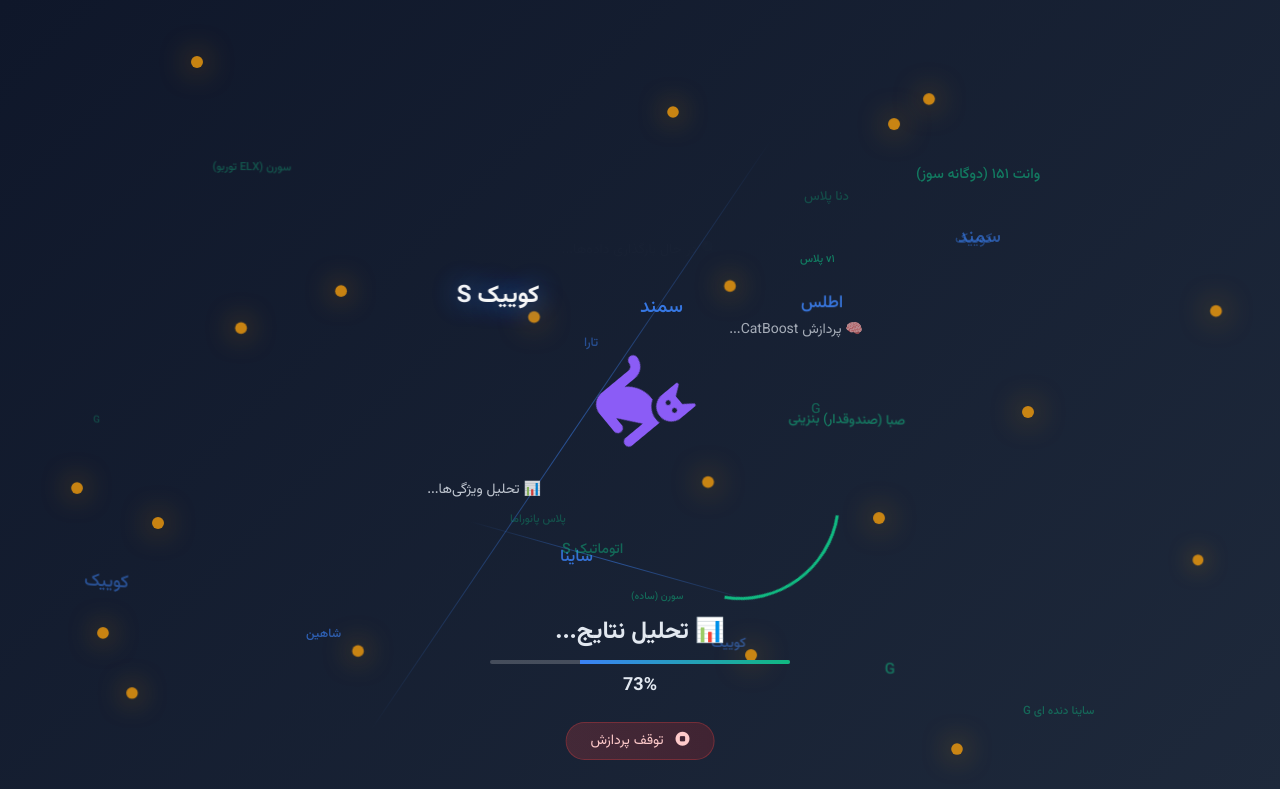
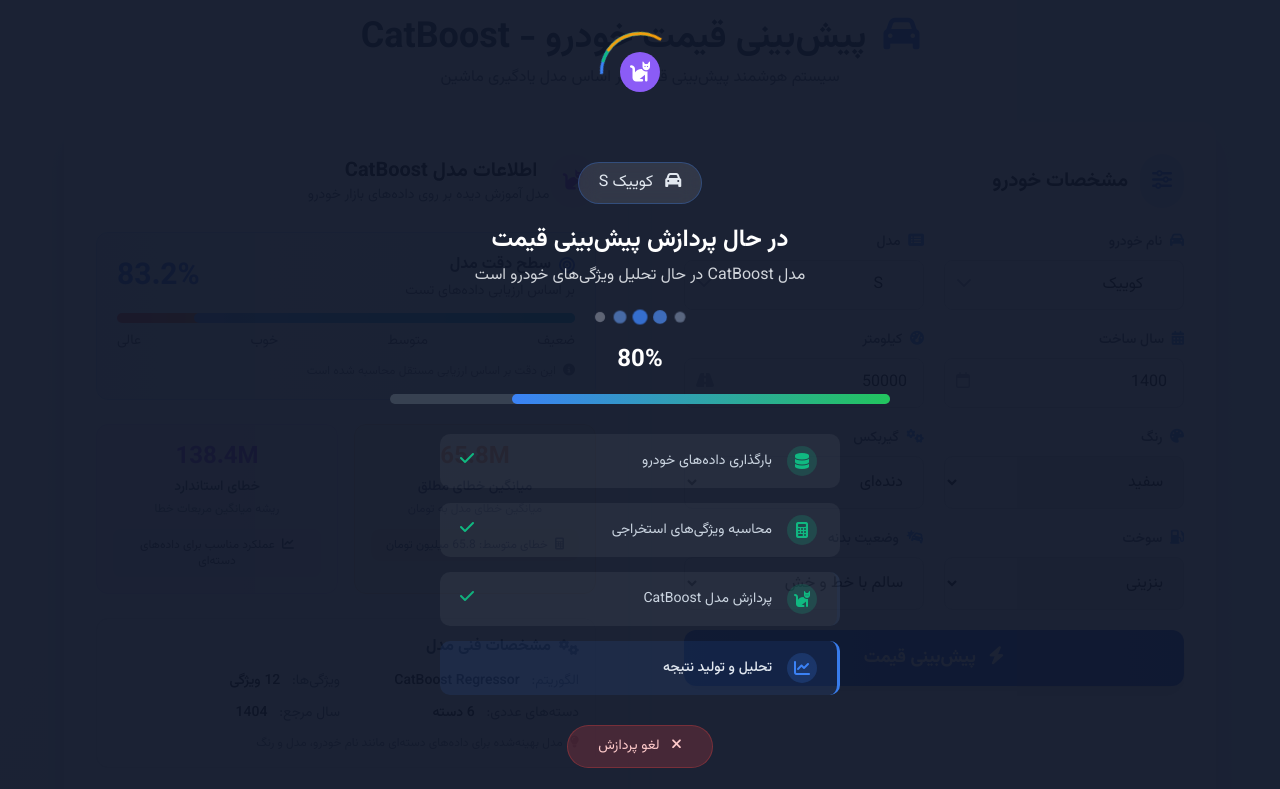
Before and after one commit to Tedrahim/car-price-ui, a plain HTML site: page index.html in a window 1280 px wide. Both pictures are taken after a click on the button "پیش‌بینی قیمت". Shown: the top 789 px of the page. Drawn offline with nearby package versions, Linux system fonts and the light colour scheme.

Commit message:
Update index.html

```diff
--- a/index.html
+++ b/index.html
@@ -29,86 +29,17 @@
       box-shadow: 0 10px 25px rgba(0, 0, 0, 0.1);
     }
 
-    /* استایل‌های انیمیشن پردازش */
+    /* استایل‌های انیمیشن پردازش - نسخه ساده و شیک */
     .processing-overlay {
       position: fixed;
       top: 0;
       left: 0;
       width: 100%;
       height: 100%;
-      background: linear-gradient(135deg, #0f172a 0%, #1e293b 100%);
+      background: rgba(15, 23, 42, 0.95);
       z-index: 9999;
       display: none;
       overflow: hidden;
-      perspective: 1000px;
-    }
-
-    .particle-3d {
-      position: absolute;
-      font-size: 14px;
-      font-weight: 500;
-      pointer-events: none;
-      z-index: 1;
-      transform-style: preserve-3d;
-      animation: float3d 8s infinite ease-in-out;
-    }
-
-    .car-particle {
-      color: rgba(59, 130, 246, 0.9);
-    }
-
-    .model-particle {
-      color: rgba(16, 185, 129, 0.9);
-      animation: float3d 6s infinite ease-in-out reverse;
-    }
-
-    .data-node {
-      position: absolute;
-      width: 8px;
-      height: 8px;
-      background: rgba(245, 158, 11, 0.8);
-      border-radius: 50%;
-      pointer-events: none;
-      z-index: 1;
-      box-shadow: 0 0 10px rgba(245, 158, 11, 0.5);
-      animation: pulse 2s infinite alternate;
-    }
-
-    .connection-line {
-      position: absolute;
-      height: 1px;
-      background: linear-gradient(90deg, transparent, rgba(59, 130, 246, 0.5), transparent);
-      pointer-events: none;
-      z-index: 0;
-      transform-origin: 0 0;
-    }
-
-    .selected-car-highlight {
-      position: absolute;
-      color: #ffffff;
-      font-size: 24px;
-      font-weight: bold;
-      text-shadow: 0 0 20px rgba(59, 130, 246, 0.8);
-      pointer-events: none;
-      z-index: 2;
-      animation: pulseGlow 2s infinite alternate;
-    }
-
-    @keyframes float3d {
-      0%, 100% { transform: translate3d(0, 0, 0) rotateX(0deg) rotateY(0deg); }
-      25% { transform: translate3d(20px, -30px, 20px) rotateX(10deg) rotateY(20deg); }
-      50% { transform: translate3d(-15px, 20px, -10px) rotateX(-5deg) rotateY(-10deg); }
-      75% { transform: translate3d(30px, 15px, 15px) rotateX(15deg) rotateY(15deg); }
-    }
-
-    @keyframes pulseGlow {
-      0% { opacity: 0.7; text-shadow: 0 0 10px rgba(59, 130, 246, 0.5); }
-      100% { opacity: 1; text-shadow: 0 0 30px rgba(59, 130, 246, 1); }
-    }
-
-    @keyframes pulse {
-      0% { transform: scale(1); box-shadow: 0 0 10px rgba(245, 158, 11, 0.5); }
-      100% { transform: scale(1.5); box-shadow: 0 0 20px rgba(245, 158, 11, 0.8); }
     }
 
     .processing-center {
@@ -117,106 +48,294 @@
       left: 50%;
       transform: translate(-50%, -50%);
       z-index: 3;
+      text-align: center;
+      width: 90%;
+      max-width: 500px;
     }
 
-    .catboost-icon {
-      font-size: 80px;
-      color: #8b5cf6;
-      animation: rotate 20s linear infinite;
+    .loader-container {
+      display: flex;
+      justify-content: center;
+      margin-bottom: 30px;
+    }
+
+    .loader {
+      width: 80px;
+      height: 80px;
+      border-radius: 50%;
+      position: relative;
+      display: flex;
+      justify-content: center;
+      align-items: center;
+    }
+
+    .loader-ring {
+      position: absolute;
+      width: 100%;
+      height: 100%;
+      border-radius: 50%;
+      border: 3px solid transparent;
+      animation: rotate 1.5s linear infinite;
+    }
+
+    .loader-ring-1 {
+      border-top: 3px solid #3b82f6;
+    }
+
+    .loader-ring-2 {
+      border-right: 3px solid #10b981;
+      animation-delay: 0.3s;
+    }
+
+    .loader-ring-3 {
+      border-bottom: 3px solid #f59e0b;
+      animation-delay: 0.6s;
+    }
+
+    .loader-core {
+      width: 40px;
+      height: 40px;
+      background: #8b5cf6;
+      border-radius: 50%;
+      display: flex;
+      justify-content: center;
+      align-items: center;
+      color: white;
+      font-size: 20px;
+      z-index: 2;
     }
 
     @keyframes rotate {
-      from { transform: rotate(0deg); }
-      to { transform: rotate(360deg); }
+      0% { transform: rotate(0deg); }
+      100% { transform: rotate(360deg); }
     }
 
-    .progress-ring {
-      position: absolute;
-      top: 50%;
-      left: 50%;
-      transform: translate(-50%, -50%);
-      width: 200px;
-      height: 200px;
-      border: 3px solid transparent;
-      border-top: 3px solid #10b981;
+    .progress-dots {
+      display: flex;
+      justify-content: center;
+      gap: 10px;
+      margin: 20px 0;
+    }
+
+    .progress-dot {
+      width: 10px;
+      height: 10px;
       border-radius: 50%;
-      animation: rotate 2s linear infinite;
+      background: rgba(255, 255, 255, 0.3);
+      animation: pulse 1.5s infinite ease-in-out;
+    }
+
+    .progress-dot:nth-child(1) { animation-delay: 0s; }
+    .progress-dot:nth-child(2) { animation-delay: 0.3s; }
+    .progress-dot:nth-child(3) { animation-delay: 0.6s; }
+    .progress-dot:nth-child(4) { animation-delay: 0.9s; }
+    .progress-dot:nth-child(5) { animation-delay: 1.2s; }
+
+    @keyframes pulse {
+      0%, 100% { transform: scale(1); background: rgba(255, 255, 255, 0.3); }
+      50% { transform: scale(1.5); background: rgba(59, 130, 246, 0.8); }
+    }
+
+    .car-info-badge {
+      display: inline-block;
+      background: rgba(255, 255, 255, 0.1);
+      border: 1px solid rgba(59, 130, 246, 0.3);
+      padding: 8px 20px;
+      border-radius: 50px;
+      margin: 20px 0;
+      font-size: 16px;
+      color: #e2e8f0;
+      backdrop-filter: blur(10px);
+    }
+
+    .processing-steps {
+      display: flex;
+      flex-direction: column;
+      gap: 15px;
+      margin-top: 30px;
+      max-width: 400px;
+      margin-left: auto;
+      margin-right: auto;
     }
 
     .processing-step {
-      position: absolute;
-      color: #e2e8f0;
-      font-size: 14px;
-      text-align: center;
-      width: 200px;
-      opacity: 0;
-      animation: fadeInOut 3s infinite;
+      display: flex;
+      align-items: center;
+      gap: 15px;
+      padding: 12px 20px;
+      background: rgba(255, 255, 255, 0.05);
+      border-radius: 10px;
+      border-right: 3px solid transparent;
+      transition: all 0.3s ease;
     }
 
-    @keyframes fadeInOut {
-      0%, 100% { opacity: 0; }
-      50% { opacity: 1; }
+    .processing-step.active {
+      background: rgba(59, 130, 246, 0.1);
+      border-right-color: #3b82f6;
     }
 
-    .step-1 { top: 30%; left: 50%; transform: translateX(-50%); animation-delay: 0s; }
-    .step-2 { top: 40%; right: 30%; animation-delay: 1s; }
-    .step-3 { top: 60%; left: 30%; animation-delay: 2s; }
-    .step-4 { bottom: 30%; left: 50%; transform: translateX(-50%); animation-delay: 3s; }
+    .step-icon {
+      width: 30px;
+      height: 30px;
+      border-radius: 50%;
+      display: flex;
+      justify-content: center;
+      align-items: center;
+      background: rgba(255, 255, 255, 0.1);
+      color: #94a3b8;
+    }
 
-    .progress-3d {
-      position: absolute;
-      bottom: 100px;
-      left: 50%;
-      transform: translateX(-50%);
+    .processing-step.active .step-icon {
+      background: rgba(59, 130, 246, 0.2);
+      color: #3b82f6;
+    }
+
+    .step-text {
+      flex: 1;
+      text-align: right;
+      color: #cbd5e1;
+      font-size: 14px;
+    }
+
+    .processing-step.active .step-text {
       color: #e2e8f0;
+      font-weight: 500;
+    }
+
+    .step-check {
+      opacity: 0;
+      color: #10b981;
+      transition: opacity 0.3s ease;
+    }
+
+    .processing-step.completed .step-check {
+      opacity: 1;
+    }
+
+    .processing-step.completed .step-icon {
+      background: rgba(16, 185, 129, 0.2);
+      color: #10b981;
+    }
+
+    .progress-text {
       font-size: 24px;
       font-weight: bold;
-      text-align: center;
-      z-index: 4;
+      color: white;
+      margin-top: 20px;
+    }
+
+    .cancel-btn {
+      margin-top: 30px;
+      background: rgba(239, 68, 68, 0.2);
+      border: 1px solid rgba(239, 68, 68, 0.3);
+      color: #fecaca;
+      padding: 10px 30px;
+      border-radius: 50px;
+      font-size: 14px;
+      cursor: pointer;
+      transition: all 0.3s ease;
+    }
+
+    .cancel-btn:hover {
+      background: rgba(239, 68, 68, 0.3);
+      border-color: rgba(239, 68, 68, 0.5);
     }
   </style>
 </head>
 <body class="bg-gradient-to-br from-gray-50 to-blue-50">
-  <!-- Overlay انیمیشن پردازش -->
+  <!-- Overlay انیمیشن پردازش - نسخه ساده و شیک -->
   <div id="processingOverlay" class="processing-overlay">
-    <!-- ذرات -->
-    <div id="carParticles"></div>
-    <div id="modelParticles"></div>
+    <div class="processing-center">
+      <!-- لودر دایره‌ای -->
+      <div class="loader-container">
+        <div class="loader">
+          <div class="loader-ring loader-ring-1"></div>
+          <div class="loader-ring loader-ring-2"></div>
+          <div class="loader-ring loader-ring-3"></div>
+          <div class="loader-core">
+            <i class="fas fa-cat"></i>
+          </div>
+        </div>
+      </div>
 
-    <!-- گره‌های داده -->
-    <div id="dataNodes"></div>
+      <!-- نمایش خودرو انتخاب شده -->
+      <div id="selectedCarBadge" class="car-info-badge">
+        <i class="fas fa-car ml-2"></i>
+        <span id="carNameText">پژو ۲۰۶</span>
+      </div>
 
-    <!-- خطوط اتصال -->
-    <div id="connectionLines"></div>
+      <!-- متن اصلی -->
+      <h2 class="text-2xl font-bold text-white mb-2">در حال پردازش پیش‌بینی قیمت</h2>
+      <p class="text-gray-300 mb-6">مدل CatBoost در حال تحلیل ویژگی‌های خودرو است</p>
 
-    <!-- خودرو انتخاب شده -->
-    <div id="selectedCarHighlight" class="selected-car-highlight"></div>
+      <!-- نقاط پالسی -->
+      <div class="progress-dots">
+        <div class="progress-dot"></div>
+        <div class="progress-dot"></div>
+        <div class="progress-dot"></div>
+        <div class="progress-dot"></div>
+        <div class="progress-dot"></div>
+      </div>
 
-    <!-- مرکز پردازش -->
-    <div class="processing-center">
-      <i class="fas fa-cat catboost-icon"></i>
-      <div class="progress-ring"></div>
+      <!-- درصد پیشرفت -->
+      <div class="progress-text">
+        <span id="progressPercentage">0</span>%
+      </div>
+
+      <!-- نوار پیشرفت -->
+      <div class="w-full bg-gray-700 rounded-full h-2.5 mt-4">
+        <div id="progressBar" class="bg-gradient-to-r from-blue-500 to-green-500 h-2.5 rounded-full transition-all duration-300" style="width: 0%"></div>
       </div>
 
       <!-- مراحل پردازش -->
-    <div class="processing-step step-1">🔍 در حال بارگذاری داده‌ها...</div>
-    <div class="processing-step step-2">🧠 پردازش CatBoost...</div>
-    <div class="processing-step step-3">📊 تحلیل ویژگی‌ها...</div>
-    <div class="processing-step step-4">💰 محاسبه قیمت نهایی...</div>
+      <div class="processing-steps">
+        <div class="processing-step" id="step1">
+          <div class="step-icon">
+            <i class="fas fa-database"></i>
+          </div>
+          <div class="step-text">بارگذاری داده‌های خودرو</div>
+          <div class="step-check">
+            <i class="fas fa-check"></i>
+          </div>
+        </div>
 
-    <!-- درصد پیشرفت -->
-    <div class="progress-3d">
-      <div id="progressText">در حال پردازش...</div>
-      <div id="progressBar" style="width: 300px; height: 4px; background: rgba(255,255,255,0.2); margin-top: 10px; border-radius: 2px; overflow: hidden;">
-        <div id="progressFill" style="height: 100%; width: 0%; background: linear-gradient(90deg, #3b82f6, #10b981); transition: width 0.3s ease;"></div>
+        <div class="processing-step" id="step2">
+          <div class="step-icon">
+            <i class="fas fa-calculator"></i>
           </div>
-      <div id="progressPercentage" class="mt-2 text-lg">0%</div>
+          <div class="step-text">محاسبه ویژگی‌های استخراجی</div>
+          <div class="step-check">
+            <i class="fas fa-check"></i>
+          </div>
+        </div>
+
+        <div class="processing-step" id="step3">
+          <div class="step-icon">
+            <i class="fas fa-cat"></i>
+          </div>
+          <div class="step-text">پردازش مدل CatBoost</div>
+          <div class="step-check">
+            <i class="fas fa-check"></i>
+          </div>
+        </div>
+
+        <div class="processing-step" id="step4">
+          <div class="step-icon">
+            <i class="fas fa-chart-line"></i>
+          </div>
+          <div class="step-text">تحلیل و تولید نتیجه</div>
+          <div class="step-check">
+            <i class="fas fa-check"></i>
+          </div>
+        </div>
       </div>
 
       <!-- دکمه لغو -->
-    <button id="cancelProcessing" class="absolute bottom-10 left-1/2 transform -translate-x-1/2 bg-gradient-to-r from-red-500/20 to-red-600/20 text-red-200 border border-red-500/30 px-6 py-2 rounded-full text-sm cursor-pointer transition-all hover:from-red-600/30 hover:to-red-700/30">
-      <i class="fas fa-stop-circle ml-2"></i> توقف پردازش
+      <button id="cancelProcessing" class="cancel-btn">
+        <i class="fas fa-times ml-2"></i>
+        لغو پردازش
       </button>
+    </div>
   </div>
 
   <div class="min-h-screen flex flex-col items-center justify-center p-4">
@@ -788,70 +907,60 @@
       return new Intl.NumberFormat('fa-IR').format(price);
     }
 
-    // --------------------- انیمیشن ---------------------
+    // --------------------- انیمیشن پردازش ساده ---------------------
 
     // تابع شروع انیمیشن پردازش
     function startProcessingAnimation(selectedCar, selectedModel) {
       isAnimating = true;
       const overlay = document.getElementById('processingOverlay');
-      const progressFill = document.getElementById('progressFill');
-      const progressText = document.getElementById('progressText');
-      const progressPercent = document.getElementById('progressPercentage');
-      const selectedCarHighlight = document.getElementById('selectedCarHighlight');
+      const progressBar = document.getElementById('progressBar');
+      const progressPercentage = document.getElementById('progressPercentage');
+      const carNameText = document.getElementById('carNameText');
+
+      // تنظیم اطلاعات خودرو
+      carNameText.textContent = `${selectedCar} ${selectedModel}`;
+
+      // بازنشانی مراحل
+      document.querySelectorAll('.processing-step').forEach(step => {
+        step.classList.remove('active', 'completed');
+      });
 
       // نمایش overlay
       overlay.style.display = 'block';
       document.body.style.overflow = 'hidden';
 
-      // تنظیم خودرو انتخاب شده
-      selectedCarHighlight.textContent = `${selectedCar} ${selectedModel}`;
-      selectedCarHighlight.style.left = '50%';
-      selectedCarHighlight.style.top = '20%';
-      selectedCarHighlight.style.transform = 'translate(-50%, -50%)';
-
-      // ایجاد المان‌ها
-      createParticles();
-
       // شروع انیمیشن پیشرفت
       currentProgress = 0;
-      progressFill.style.width = '0%';
-      progressPercent.textContent = '0%';
+      progressBar.style.width = '0%';
+      progressPercentage.textContent = '0';
+
+      // فعال‌سازی مرحله اول
+      document.getElementById('step1').classList.add('active');
 
       animationInterval = setInterval(() => {
         if (currentProgress < 100) {
           currentProgress += Math.random() * 3 + 1;
           if (currentProgress > 100) currentProgress = 100;
 
-          progressFill.style.width = currentProgress + '%';
-          progressPercent.textContent = Math.round(currentProgress) + '%';
+          progressBar.style.width = currentProgress + '%';
+          progressPercentage.textContent = Math.round(currentProgress);
 
-          // به‌روزرسانی متن پیشرفت
-          if (currentProgress < 20) {
-            progressText.textContent = '📡 در حال اتصال به سرور...';
-          } else if (currentProgress < 40) {
-            progressText.textContent = '🔍 استخراج ویژگی‌ها...';
-          } else if (currentProgress < 60) {
-            progressText.textContent = '🧠 پردازش CatBoost...';
-          } else if (currentProgress < 80) {
-            progressText.textContent = '📊 تحلیل نتایج...';
-          } else {
-            progressText.textContent = '✅ آماده‌سازی گزارش...';
-          }
-
-          // حرکت خودرو
-          const x = 20 + Math.sin(Date.now() / 1000) * 30;
-          const y = 20 + Math.cos(Date.now() / 700) * 25;
-
-          selectedCarHighlight.style.left = x + '%';
-          selectedCarHighlight.style.top = y + '%';
-          selectedCarHighlight.style.transform = `translate(-50%, -50%)`;
-
-          // حرکت ذرات
-          moveParticles();
-
-          // ایجاد خطوط اتصال جدید
-          if (Math.random() > 0.7) {
-            createConnectionLine();
+          // تغییر مراحل
+          if (currentProgress >= 25 && currentProgress < 50) {
+            document.getElementById('step1').classList.remove('active');
+            document.getElementById('step1').classList.add('completed');
+            document.getElementById('step2').classList.add('active');
+          } else if (currentProgress >= 50 && currentProgress < 75) {
+            document.getElementById('step2').classList.remove('active');
+            document.getElementById('step2').classList.add('completed');
+            document.getElementById('step3').classList.add('active');
+          } else if (currentProgress >= 75 && currentProgress < 100) {
+            document.getElementById('step3').classList.remove('active');
+            document.getElementById('step3').classList.add('completed');
+            document.getElementById('step4').classList.add('active');
+          } else if (currentProgress >= 100) {
+            document.getElementById('step4').classList.remove('active');
+            document.getElementById('step4').classList.add('completed');
           }
         }
       }, 100);
@@ -869,113 +978,7 @@
         const overlay = document.getElementById('processingOverlay');
         overlay.style.display = 'none';
         document.body.style.overflow = 'auto';
-
-        // پاک کردن المان‌ها
-        document.getElementById('carParticles').innerHTML = '';
-        document.getElementById('modelParticles').innerHTML = '';
-        document.getElementById('dataNodes').innerHTML = '';
-        document.getElementById('connectionLines').innerHTML = '';
       }
-    }
-
-    // ایجاد ذرات
-    function createParticles() {
-      // ذرات خودرو
-      const carContainer = document.getElementById('carParticles');
-      for (let i = 0; i < 10; i++) {
-        const car = cars[Math.floor(Math.random() * cars.length)];
-        const particle = document.createElement('div');
-        particle.className = 'particle-3d car-particle';
-        particle.textContent = car;
-        particle.style.left = Math.random() * 85 + 7.5 + '%';
-        particle.style.top = Math.random() * 85 + 7.5 + '%';
-        particle.style.fontSize = (12 + Math.random() * 8) + 'px';
-        particle.style.opacity = Math.random() * 0.6 + 0.4;
-        particle.style.animationDelay = Math.random() * 5 + 's';
-        carContainer.appendChild(particle);
-      }
-
-      // ذرات مدل
-      const modelContainer = document.getElementById('modelParticles');
-      for (let i = 0; i < 12; i++) {
-        const randomCar = cars[Math.floor(Math.random() * cars.length)];
-        const modelList = models[randomCar];
-        if (modelList && modelList.length > 0) {
-          const model = modelList[Math.floor(Math.random() * modelList.length)];
-          const particle = document.createElement('div');
-          particle.className = 'particle-3d model-particle';
-          particle.textContent = model;
-          particle.style.left = Math.random() * 85 + 7.5 + '%';
-          particle.style.top = Math.random() * 85 + 7.5 + '%';
-          particle.style.fontSize = (10 + Math.random() * 6) + 'px';
-          particle.style.opacity = Math.random() * 0.5 + 0.3;
-          particle.style.animationDelay = Math.random() * 5 + 's';
-          modelContainer.appendChild(particle);
-        }
-      }
-
-      // گره‌های داده
-      const nodeContainer = document.getElementById('dataNodes');
-      for (let i = 0; i < 20; i++) {
-        const node = document.createElement('div');
-        node.className = 'data-node';
-        node.style.left = Math.random() * 90 + 5 + '%';
-        node.style.top = Math.random() * 90 + 5 + '%';
-        node.style.animationDelay = Math.random() * 2 + 's';
-        nodeContainer.appendChild(node);
-      }
-    }
-
-    // ایجاد خطوط اتصال
-    function createConnectionLine() {
-      const container = document.getElementById('connectionLines');
-      const line = document.createElement('div');
-      line.className = 'connection-line';
-
-      const startX = Math.random() * 80 + 10;
-      const startY = Math.random() * 80 + 10;
-      const endX = Math.random() * 80 + 10;
-      const endY = Math.random() * 80 + 10;
-
-      const length = Math.sqrt(Math.pow(endX - startX, 2) + Math.pow(endY - startY, 2));
-      const angle = Math.atan2(endY - startY, endX - startX) * (180 / Math.PI);
-
-      line.style.width = length + '%';
-      line.style.left = startX + '%';
-      line.style.top = startY + '%';
-      line.style.transform = `rotate(${angle}deg)`;
-      line.style.transformOrigin = '0 0';
-
-      container.appendChild(line);
-
-      setTimeout(() => {
-        if (line.parentNode) {
-          line.remove();
-        }
-      }, 2000);
-    }
-
-    // حرکت ذرات
-    function moveParticles() {
-      const time = Date.now() / 10000;
-
-      document.querySelectorAll('.car-particle').forEach((particle, i) => {
-        const offset = i * 0.5;
-        const x = parseFloat(particle.style.left) + Math.sin(time + offset) * 0.5;
-        const y = parseFloat(particle.style.top) + Math.cos(time * 1.3 + offset) * 0.5;
-
-        particle.style.left = Math.max(5, Math.min(95, x)) + '%';
-        particle.style.top = Math.max(5, Math.min(95, y)) + '%';
-      });
-
-      document.querySelectorAll('.model-particle').forEach((particle, i) => {
-        const offset = i * 0.3;
-        const x = parseFloat(particle.style.left) + Math.cos(time * 1.7 + offset) * 0.3;
-        const y = parseFloat(particle.style.top) + Math.sin(time * 1.5 + offset) * 0.3;
-
-        particle.style.left = Math.max(5, Math.min(95, x)) + '%';
-        particle.style.top = Math.max(5, Math.min(95, y)) + '%';
-      });
     }
 
     // تابع تولید گزارش کامل
```
Lines whose indentation alone changed are shown as unchanged.
